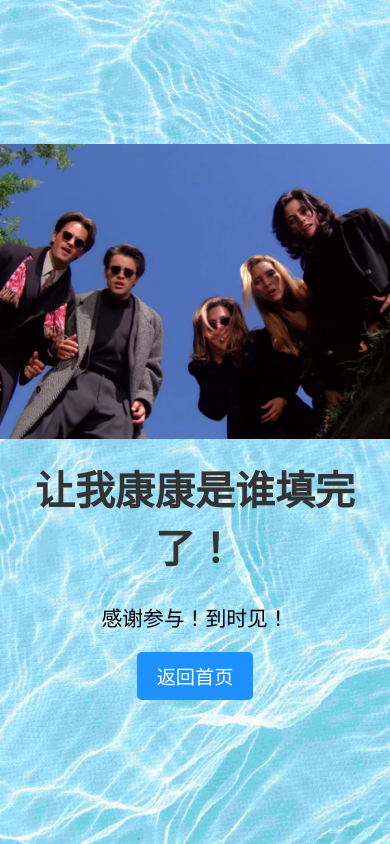
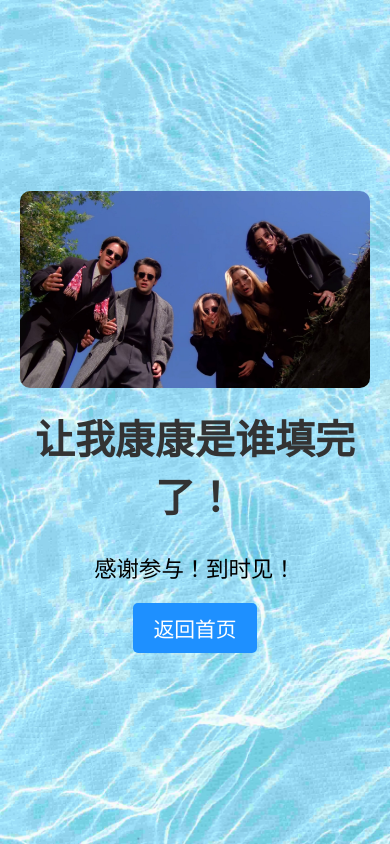
Before and after one commit to chiayen0119/bday-RSVP, a Flask app: page /thank_you in a window 390 px wide; the page is wider, and only the part inside the window is pictured. Run offline with Flask 3, Linux system fonts and the light colour scheme.

Commit message:
Update thank_you.css

```diff
--- a/static/thank_you.css
+++ b/static/thank_you.css
@@ -1,5 +1,5 @@
 body {
-    font-family: 'Helvetica', '微软雅黑'; /* 更改为指定的字体 */
+    font-family: 'Helvetica', '微软雅黑';
     background-image: url('images/bg.jpg');
     background-size: cover;
     background-repeat: no-repeat;
@@ -17,35 +17,35 @@ body {
     text-align: center;
     margin-bottom: 20px;
     display: flex;
-    justify-content: center; /* 确保容器内元素居中 */
+    justify-content: center;
     align-items: center;
 }
 
 .thank-you-image img {
-    max-width: 150%; /* 放大图片但仍保持响应式 */
+    max-width: 80%; /* 调整图片的最大宽度 */
     height: auto;
     border-radius: 10px;
+    margin: 0 auto; /* 图片居中 */
 }
 
 .container {
     text-align: center;
-    max-width: 600px;
-    width: 100%; /* 确保容器宽度 */
+    max-width: 1000px; /* 调整容器的最大宽度，使内容更宽 */
     margin: 50px auto;
     padding: 20px;
-    background-color: rgba(255, 255, 255, 0);
+    background-color: rgba(255, 255, 255, 0); /* 保持透明度 */
     border-radius: 10px;
     box-shadow: 0 0 10px rgba(0, 0, 0, 0);
 }
 
 .container h1 {
     margin-top: 20px;
-    font-size: 2.5em; /* 放大标题字体 */
+    font-size: 2.8rem; /* 放大标题字体 */
     color: #333;
 }
 
 .container p {
-    font-size: 1.3em; /* 放大段落字体 */
+    font-size: 1.6rem; /* 放大段落字体 */
     margin-bottom: 20px;
 }
 
@@ -56,9 +56,27 @@ body {
     color: white;
     border-radius: 5px;
     text-decoration: none;
-    font-size: 1.2em; /* 调整按钮字体大小 */
+    font-size: 1.5rem; /* 调整按钮字体大小 */
 }
 
 .button:hover {
     background-color: #4682b4;
 }
+
+@media (max-width: 768px) {
+    .thank-you-image img {
+        max-width: 100%; /* 在小屏幕上图片保持完整宽度 */
+    }
+
+    .container h1 {
+        font-size: 2.5rem;
+    }
+
+    .container p {
+        font-size: 1.4rem;
+    }
+
+    .button {
+        font-size: 1.3rem;
+    }
+}
```
